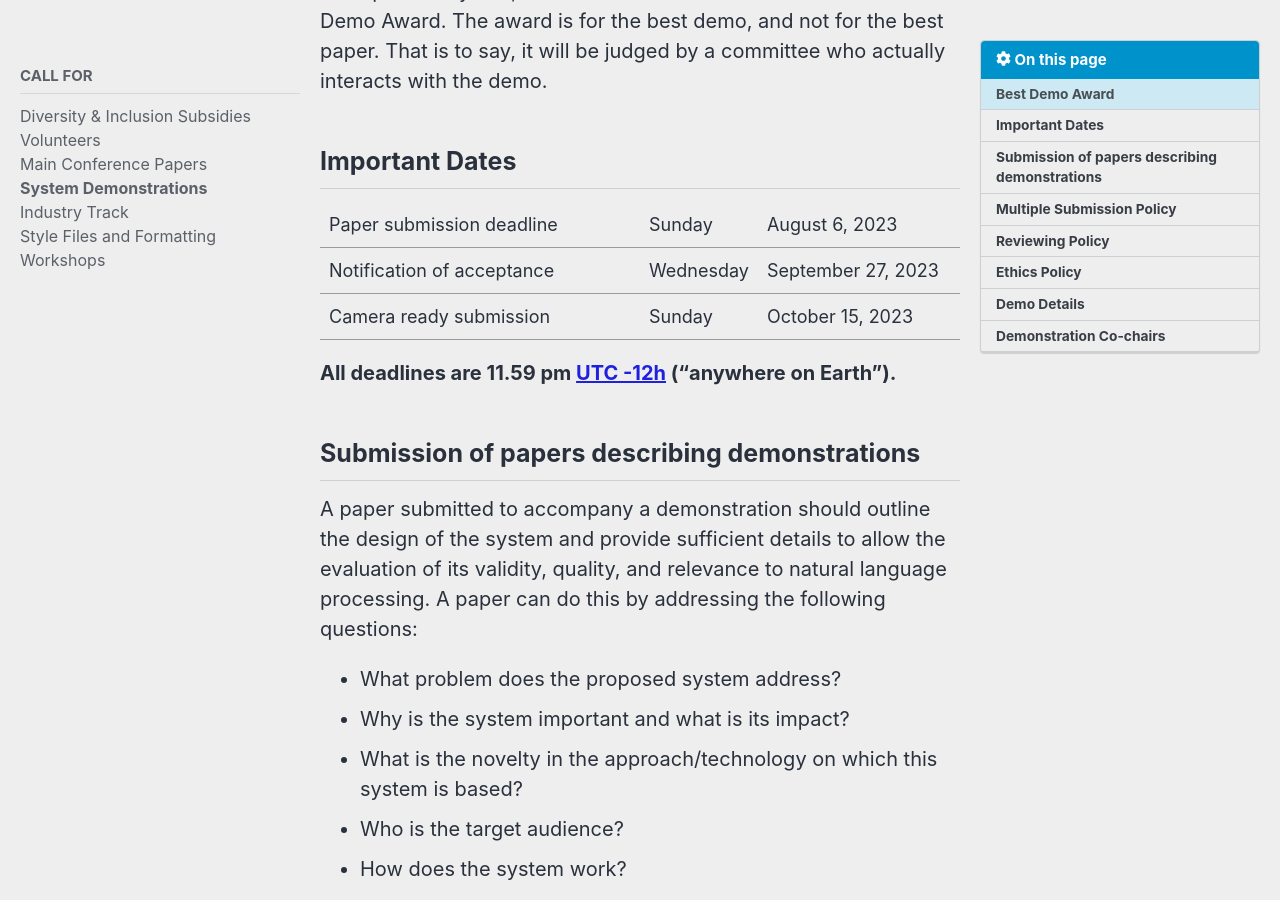
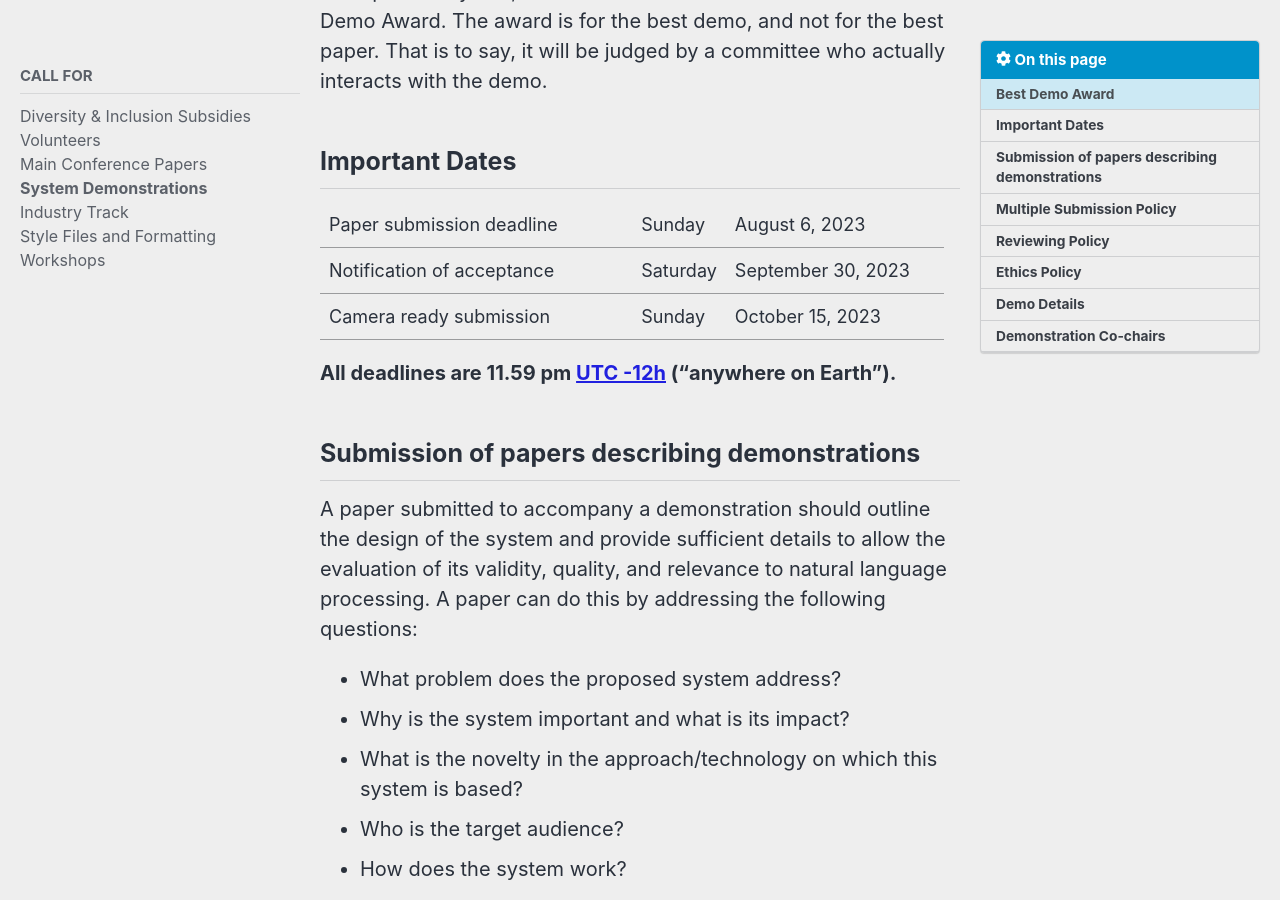
Before and after one commit to acl-org/emnlp-2023, a Jekyll site: the page built from _pages/calls/demos.md, in a window 1280 px wide and 900 px high, scrolled down 1284 px. Built offline with Jekyll 4.4.1, drawn with Linux system fonts in a browser that asks for light colours; cached includes are drawn as plain includes; nearby versions of some CDN libraries.

Commit message:
Update demos.md

```diff
--- a/_pages/calls/demos.md
+++ b/_pages/calls/demos.md
@@ -48,8 +48,8 @@ As in previous years, EMNLP 2023’s demo track will feature a Best Demo Award.
   </tr>
   <tr>
       <td>Notification of acceptance</td>
-      <td>Wednesday</td>
-      <td>September 27, 2023</td>
+      <td>Saturday</td>
+      <td>September 30, 2023</td>
   </tr>
   <tr>
     <td>Camera ready submission</td>
```
